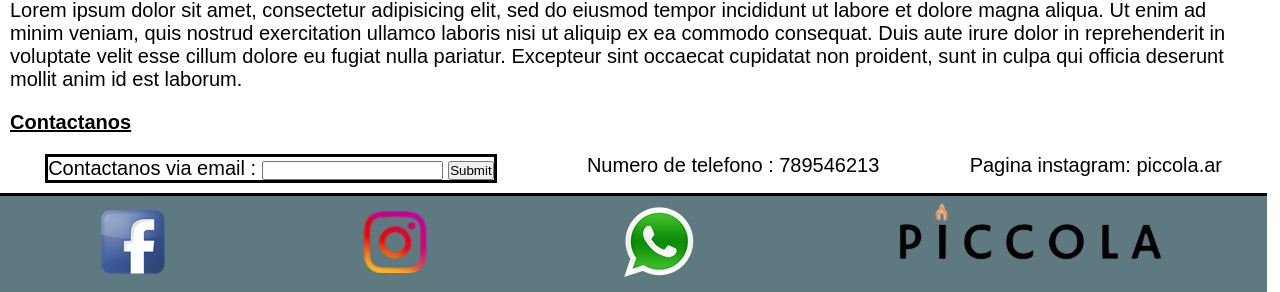
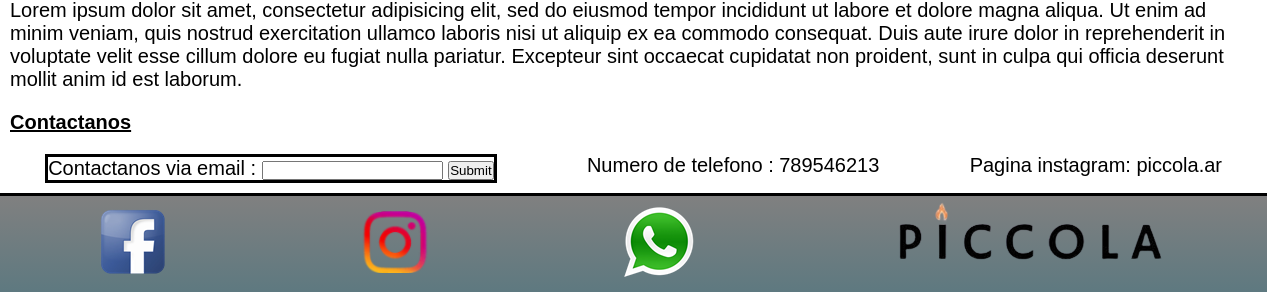
Before and after one commit to LuanaCeneri/ProyectoPiccolaWeb, a plain HTML site: page index.html in a window 1280 px wide. Shown: the part 2341-2633 px from the top of the page. Drawn offline with Linux system fonts and the light colour scheme.

Commit message:
Agrege color a header y footer

```diff
--- a/css/estilo.css
+++ b/css/estilo.css
@@ -49,6 +49,7 @@ nav{
 }
 header{
 	grid-area: header;
+	background:linear-gradient(to right,white,white,#5e7980,#5e7980);
 }
 
 main{
@@ -92,7 +93,8 @@ footer{
 	flex-wrap: nowrap;
 	border-top: solid;
 	align-items: center;
-	background-color: #5e7980;
+	background:linear-gradient(to top,#5e7980,grey);
+
 }
 .imgfooter{ width: 100%; }
 .border {
```
